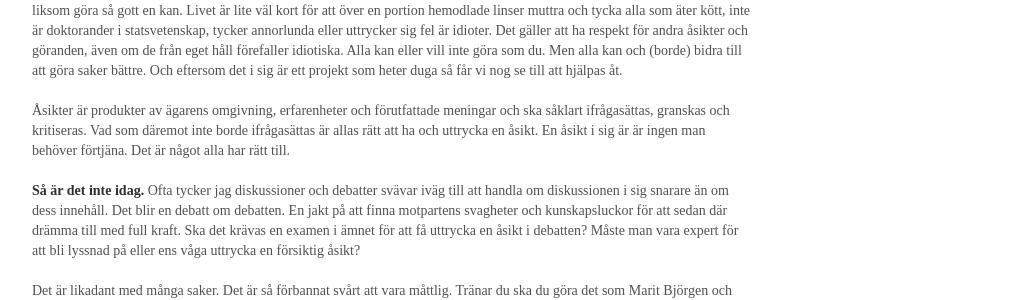
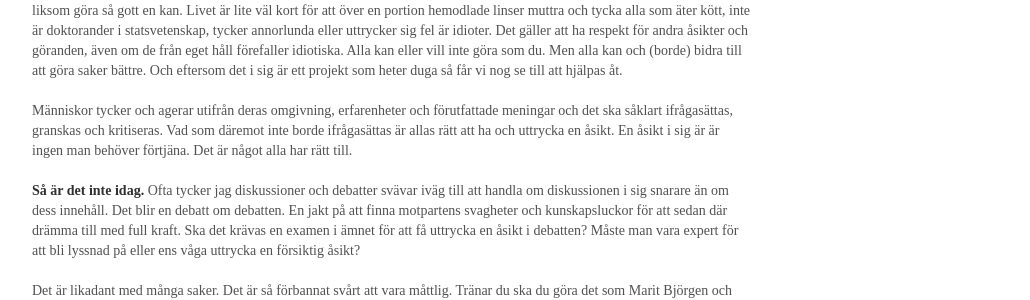
Before and after one commit to antonmodin/jekyllsite, a Jekyll site: the page built from _posts/2015-03-24-Omöjigt att har rätt när alla har fel.md, in a window 1280 px wide. Shown: the part 315-615 px from the top of the page, without its empty margins (248-1278 px from the left). Built offline with Jekyll 4.4.1, drawn with Linux system fonts in a browser that asks for light colours; Markdown is read by kramdown in place of the engine named in the settings; comment, search, counter and statistics services are not loaded.

Commit message:
Update 2015-03-24-Omöjigt att har rätt när alla har fel.md

```diff
--- a/_posts/2015-03-24-Omöjigt att har rätt när alla har fel.md
+++ b/_posts/2015-03-24-Omöjigt att har rätt när alla har fel.md
@@ -10,7 +10,7 @@ För det barkar åt helvete har vi fått lära oss. Maten tar slut, isarna smäl
 
 <strong>Man kan såklart inte göra eller vara bäst på allt.</strong> Nej, när det kommer till att förändra världen får man välja sina kamper och liksom göra så gott en kan. Livet är lite väl kort för att över en portion hemodlade linser muttra och tycka alla som äter kött, inte är doktorander i statsvetenskap, tycker annorlunda eller uttrycker sig fel är idioter. Det gäller att ha respekt för andra åsikter och göranden, även om de från eget håll förefaller idiotiska. Alla kan eller vill inte göra som du. Men alla kan och (borde) bidra till att göra saker bättre. Och eftersom det i sig är ett projekt som heter duga så får vi nog se till att hjälpas åt.
 
-Åsikter är produkter av ägarens omgivning, erfarenheter och förutfattade meningar och ska såklart ifrågasättas, granskas och kritiseras. Vad som däremot inte borde ifrågasättas är allas rätt att ha och uttrycka en åsikt. En åsikt i sig är är ingen man behöver förtjäna. Det är något alla har rätt till.
+Människor tycker och agerar utifrån deras omgivning, erfarenheter och förutfattade meningar och det ska såklart ifrågasättas, granskas och kritiseras. Vad som däremot inte borde ifrågasättas är allas rätt att ha och uttrycka en åsikt. En åsikt i sig är är ingen man behöver förtjäna. Det är något alla har rätt till.
 
 <strong>Så är det inte idag.</strong> Ofta tycker jag diskussioner och debatter svävar iväg till att handla om diskussionen i sig snarare än om dess innehåll. Det blir en debatt om debatten. En jakt på att finna motpartens svagheter och kunskapsluckor för att sedan där drämma till med full kraft. Ska det krävas en examen i ämnet för att få uttrycka en åsikt i debatten? Måste man vara expert för att bli lyssnad på eller ens våga uttrycka en försiktig åsikt?
 
```
